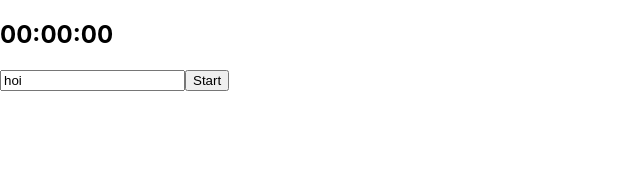
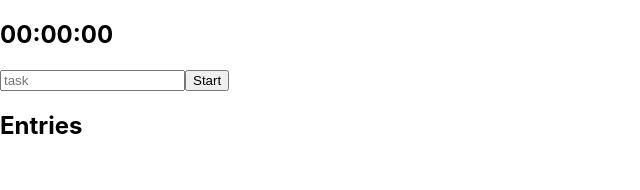
Before and after one commit to michie1/tt, a React (Create React App) app in the folder frontend/: page / in a window 1280 px wide. Shown: the top 190 px of the page, without its empty margins (0-640 px from the left). Built offline with nearby package versions, Linux system fonts and the light colour scheme.

Commit message:
Save time to entry and show entries

```diff
--- a/frontend/src/App.js
+++ b/frontend/src/App.js
@@ -10,10 +10,18 @@ function TimerButton(props) {
 }
 
 function Timer(props) {
-  if (props.started) {
-    return <h2>{props.time}</h2>
+  const hours = prependZero(Math.floor(props.time / 60 / 60));
+  const minutes = prependZero(Math.floor(props.time / 60 % 60));
+  const seconds = prependZero(props.time % 60);
+
+  return <span>{hours}:{minutes}:{seconds}</span>;
+}
+
+function prependZero(number) {
+  if (number < 10) {
+    return '0' + number;
   } else {
-    return <h2>00:00:00</h2>
+    return number;
   }
 }
 
@@ -27,10 +35,37 @@ function timeReducer(state, action) {
   }
 }
 
+
+function Entry(props) {
+  return <li><Timer time={props.entry.time} /> - {props.entry.text}</li>;
+}
+
+function Entries(props) {
+  return <div>
+      <h2>Entries</h2>
+      <ul>
+        {props.entries.map((entry) => { return <Entry key={entry.text} entry={entry} />; })}
+      </ul>
+    </div>;
+}
+
 function App() {
-  const [text, setText] = React.useState('hoi');
+  const [text, setText] = React.useState('');
   const [timerStarted, setStarted] = React.useState(false);
   const [time, timeDispatch] = React.useReducer(timeReducer, 0);
+
+  const [entries, entriesDispatch] = React.useReducer(entriesReducer, []);
+
+  function entriesReducer(state, action) {
+    if (action.type === 'add') {
+      return [...state, {
+        time,
+        text
+      }];
+    } else {
+      return state;
+    }
+  }
 
   React.useEffect(() => {
     if (timerStarted) {
@@ -41,23 +76,19 @@ function App() {
       }, 1000);
       return () => {
         clearInterval(id);
-        timeDispatch({
-          type: 'reset'
+        entriesDispatch({
+          type: 'add',
         });
       }
     }
   }, [timerStarted]);
 
-  function stop() {
-    console.log('stop', text);
-    setStarted(false);
-  }
-
   return (
     <div>
-      <Timer started={timerStarted} time={time} />
-      <input name="timer_text" value={text} onChange={(e) => setText(e.target.value)} />
-      <TimerButton started={timerStarted} start={() => setStarted(true)} stop={stop}/>
+      <h2><Timer started={timerStarted} time={time} /></h2>
+      <input name="timer_text" value={text} placeholder="task" onChange={(e) => setText(e.target.value)} />
+      <TimerButton started={timerStarted} start={() => setStarted(true)} stop={() => { setStarted(false); }}/>
+      <Entries entries={entries} dispatch={entriesDispatch} />
     </div>
   );
 }
```
